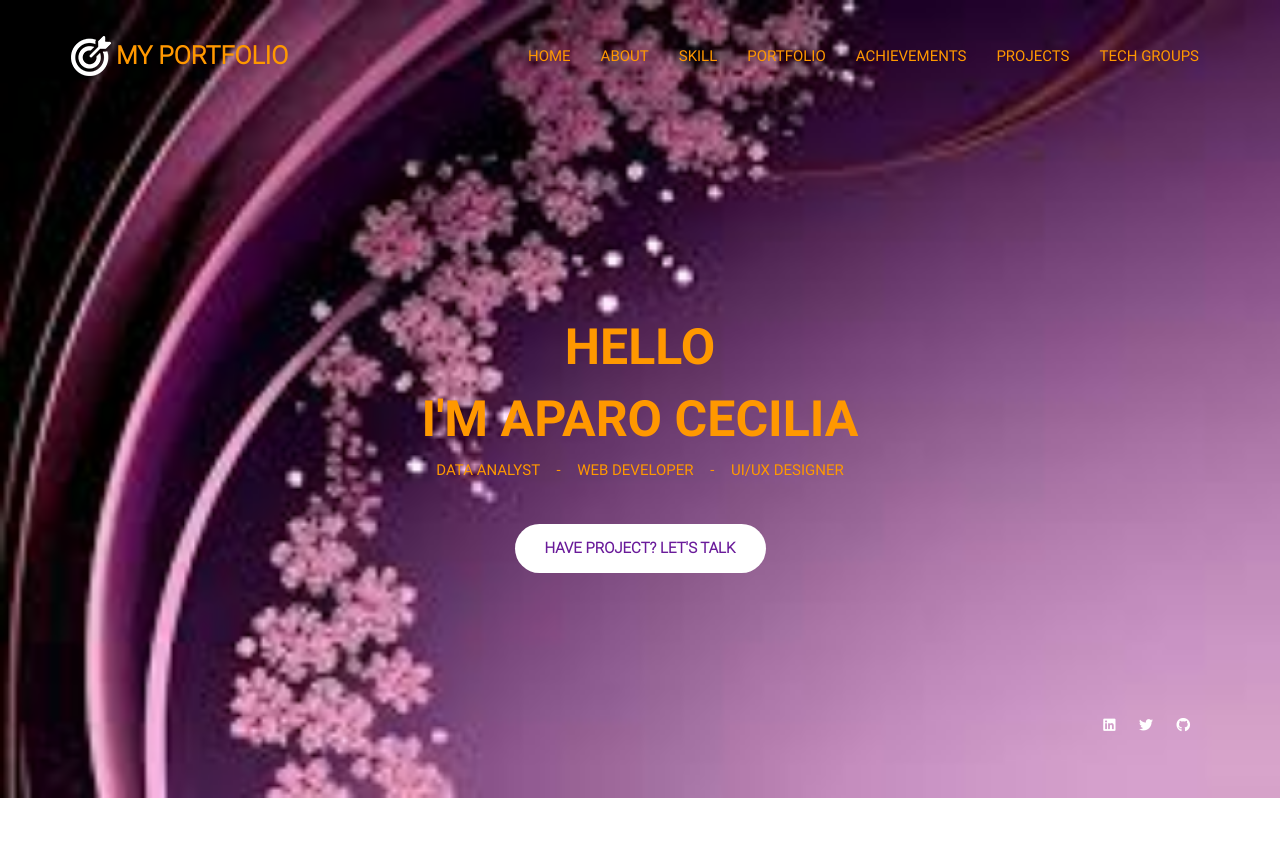
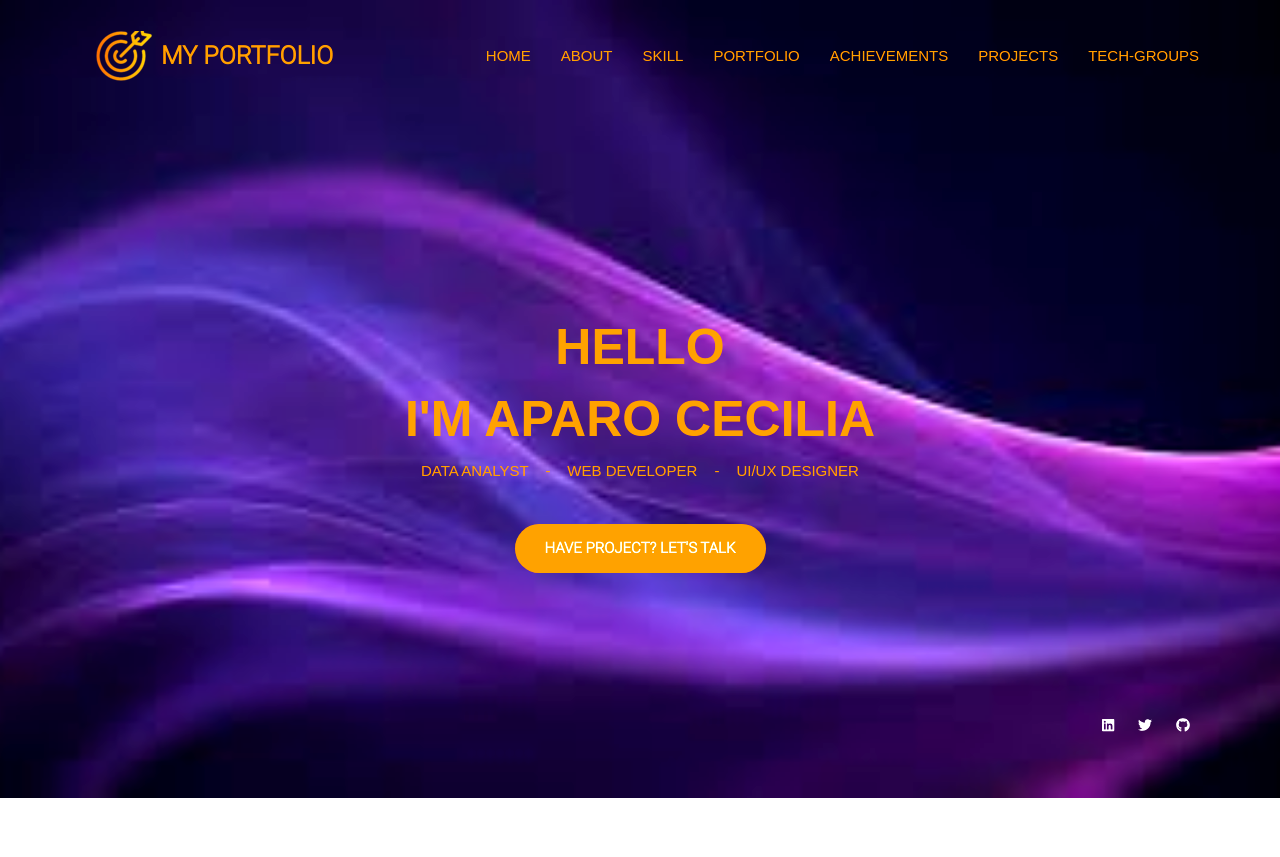
Before and after one commit to APAROCECILIA/portfolio, a Django app: page / in a window 1280 px wide. Shown: the top 857 px of the page. Run offline with Django 5.2, Linux system fonts and the light colour scheme; some libraries are stand-ins or nearby versions; some web fonts are replaced.

Commit message:
enhanced

```diff
--- a/main/static/css/styles.css
+++ b/main/static/css/styles.css
@@ -2,21 +2,21 @@
   font-family: 'Roboto';
   font-style: normal;
   font-weight: 400;
-  src: url(../assets/fonts/Roboto-Regular.ttf);
+  src: url("/static/fonts/Roboto-Regular.ttf");
 }
 
 @font-face {
   font-family: 'Roboto';
   font-style: normal;
   font-weight: 700;
-  src: url(../assets/fonts/Roboto-Bold.ttf);
+  src: url("/static/fonts/Roboto-Bold.ttf");
 }
 
 @font-face {
   font-family: 'Roboto-Light';
   font-style: normal;
   font-weight: 300;
-  src: url(../assets/fonts/Roboto-Light.ttf);
+  src: url("/static/fonts/Roboto-Light.ttf");
 }
 
 body{
@@ -53,10 +53,6 @@ body{
 }
 
 
-
-
-
-
 ul li{
   list-style-type: none;
 }
@@ -73,7 +69,7 @@ a:hover, a:focus{
   font-family: 'Material Icons';
   font-style: normal;
   font-weight: 400;
-  src: url(../assets/iconfont/MaterialIcons-Regular.ttf);
+  src: url( "/static/iconfont/MaterialIcons-Regular.ttf");
 }
 
 .material-icons {
@@ -101,15 +97,24 @@ html,body {
   margin: 0px;
   padding: 0px;
   overflow-x: hidden;
+  scroll-behavior: smooth;
+  margin: 0;
+  font-family: Arial, sans-serif;
+
+
 }
+
+
 
 .header--bg{
   background: url("/static/images/galaxy b.jpg") no-repeat;
+
   background-size: cover;
-  position: relative;
+  background-position: center;
   background-color: transparent;
   opacity: 1;
   z-index: 1;
+  filter: contrast(1.1) brightness(1.05);
 }
 
 
@@ -121,7 +126,7 @@ html,body {
   right: 0;
   top: 0;
   bottom: 0;
-  background: none;  /* Remove gradient */
+  background: none;
   z-index: -1;
 }
 
@@ -160,15 +165,22 @@ html,body {
 
 .header__button{
   padding: 11px 30px;
-  background-color: #fff;
+  background-color:  #ff9800;
   border-radius: 30px;
   display: inline-block;
   font-size: 15px;
-  color:   #6a1b9a;
+  color: #fff  ;
   font-family: Roboto-Light;
   font-weight: bold;
   margin-top: 30px;
+
 }
+
+#callButton:hover {
+  color: purple;
+}
+
+
 
 .navbar .navbar-nav > li > a, .navbar .navbar-brand, .navbar .navbar-nav > li > a:focus{
   background-color: transparent;
@@ -199,8 +211,8 @@ html,body {
   font-size: 25px;
   font-family: Roboto-Light;
   font-weight: bold;
-  background: url("/static/images/logo.png") no-repeat;
-  padding-left: 45px;
+  background: url("/static/images/icon.png") no-repeat;
+  padding-left: 90px;
   background-position: left center;
   color: #ff9800;
 }
@@ -242,16 +254,9 @@ html,body {
 }
 
 
-
-
-
-
-
-
 .page-section{
-	margin-top: 100px;
-	margin-bottom: 100px;
-  margin-top: 60px;
+  margin-bottom: 100px;
+  margin-top: 100px;
   max-width: 1200px;
   color: #ff9800;
 }
@@ -274,17 +279,19 @@ letter-spacing: 1px;
   display: block;
   margin-right: auto;
   margin-left: auto;
-  margin-bottom: 30px;
+  margin-bottom: 2px;
+  margin-top: 2px;
 }
 
 .page-section__paragraph{
   font-size: 15px;
   color: #5d5d5d;
-  max-width: 540px;
+  max-width: 1000px;
   text-align: center;
   margin-right: auto;
   margin-left: auto;
   margin-bottom: 60px;
+  margin-top: 15px;
 }
 
 .page-section__paragraph--white{
@@ -319,24 +326,6 @@ letter-spacing: 1px;
   background-color: purple;
   margin: 20px 0;
 }
-
-
-/* @media screen and (max-width: 991px) {
-  .about__image {
-      margin-right: 20px;
-  } */
-
-
-/* .about__image img {
-  width: 100%;
-  height: auto;
-  display: block;
-  text-align: left;
-  width: 80%;
-} */
-
-
-
 
 .about__bio{
   font-size: 15px;
@@ -378,7 +367,7 @@ letter-spacing: 1px;
  background-color: #ff9800;
  font-family: Roboto-Light;
  color: #fff;
- border: 3px solid purple;
+ border: 1px solid purple;
 
 }
 
@@ -405,7 +394,7 @@ letter-spacing: 1px;
 }
 
 .skill--bg{
-  background: url("/static/images/skill-background.png") no-repeat;
+  background: url("/static/images/banner.jpg") no-repeat;
   background-size: cover;
   position: relative;
   z-index: 1;
@@ -643,7 +632,7 @@ letter-spacing: 1px;
 }
 
 .slider--bg{
-  background: url("/static/images/skill-background.png") no-repeat;
+  background: url("/static/images/why.jpg") no-repeat;
   background-size: cover;
   position: relative;
   z-index: 1;
--- a/main/templates/index.html
+++ b/main/templates/index.html
@@ -6,8 +6,8 @@
   <meta charset="UTF-8">
   <meta name="viewport" content="width=device-width, initial-scale=1" />
   <title>Aparo Cecilia</title>
-  <meta name="keywords" content="Lorem ipsum dolor sit amet, consectetur adipisicing elit, sed do eiusmod.">
-  <meta name="description" content="Lorem ipsum dolor sit amet, consectetur adipisicing elit, sed do eiusmod.">
+  <meta name="keywords" content="Portfolio">
+  <meta name="description" content="Aparo Cecilia">
 
   <link rel="stylesheet" href="{% static 'fonts/flat-icon/flaticon.css' %}">
   <link rel="stylesheet" href="{% static 'bootstrap/css/bootstrap.min.css' %}">
@@ -15,13 +15,6 @@
 
   <link rel="stylesheet" href="https://cdnjs.cloudflare.com/ajax/libs/font-awesome/5.15.4/css/all.min.css">
 
-
-
-
-
-  <!-- <link rel="stylesheet" href="{% static '/fonts/flat-icon/flatic' %}on.css">
-  <link rel="stylesheet" href="{% static '/bootstrap/css/bootstra' %}p.min.css">
-  <link rel="stylesheet" href="css/styles.css"> -->
 </head>
 <body>
 <div id="content-wrapper">
@@ -38,13 +31,13 @@
         </div>
         <div class="collapse navbar-collapse" id="myNavbar">
           <ul class="nav navbar-nav">
-            <li><a href="#">HOME</a></li>
-            <li><a href="#">ABOUT</a></li>
-            <li><a href="#">SKILL</a></li>
-            <li><a href="#">PORTFOLIO</a></li>
-            <li><a href="#">ACHIEVEMENTS</a></li>
-            <li><a href="#">PROJECTS</a></li>
-            <li><a href="#">TECH GROUPS</a></li>
+            <li><a href="#home">HOME</a></li>
+            <li><a href="#about">ABOUT</a></li>
+            <li><a href="#skill">SKILL</a></li>
+            <li><a href="#portfolio">PORTFOLIO</a></li>
+            <li><a href="#achievements">ACHIEVEMENTS</a></li>
+            <li><a href="#projects">PROJECTS</a></li>
+            <li><a href="#tech-groups">TECH-GROUPS</a></li>
           </ul>
         </div>
       </nav>
@@ -56,27 +49,36 @@
           <li>WEB DEVELOPER <span class="padding">&#45;</span></li>
           <li>UI&#47;UX DESIGNER </span></li>
         </ul>
-        <a class="header__button" href="#">HAVE PROJECT? LET'S TALK</a>
+       <a class="header__button" href="#" id="callButton">HAVE PROJECT? LET'S TALK</a>
       </div>
-
-
 
       <div class="social-icon pull-right">
         <ul>
-          <li><a href="https://www.linkedin.com/in/aparo-cecilia-8710bb254?utm_source=share&utm_campaign=share_via&utm_content=profile&utm_medium=android_app" class="linkedin"><i class="fab fa-linkedin"></i></a></li>
-          <li><a href="https://x.com/CecilHeavens"><i class="fab fa-twitter"></i></a></li>
-          <li><a href="https://github.com/APAROCECILIA" class="github"><i class="fab fa-github"></i></a></li>
+            <li>
+                <a href="https://www.linkedin.com/in/aparo-cecilia-8710bb254" class="linkedin" target="_blank">
+                    <i class="fab fa-linkedin"></i>
+                </a>
+            </li>
+            <li>
+                <a href="https://x.com/CecilHeavens" class="twitter" target="_blank">
+                    <i class="fab fa-twitter"></i>
+                </a>
+            </li>
+            <li>
+                <a href="https://github.com/APAROCECILIA" class="github" target="_blank">
+                    <i class="fab fa-github"></i>
+                </a>
+            </li>
         </ul>
-      </div>
-
+    </div>
     </div>
   </header>
 
-  <section class="about">
+  <section id="about" class="about">
     <div class="container about__container--narrow">
       <div class="page-section">
         <h2 class="page-section__title">ABOUT ME</h2>
-        {% load static %}
+
         <img class="page-section__title-style" src="{% static 'images/title-style.png' %}" alt="">
 
 
@@ -139,7 +141,7 @@
     </div>
   </section>
 
-  <section class="skill skill--bg">
+  <section id="skill" class="skill skill--bg">
     <div class="container skill__container--narrow">
       <div class="page-section">
         <h2 class="page-section__title page-section__title--white">MY SKILL</h2>
@@ -189,7 +191,7 @@
     <div class="container">
       <div class="page-section">
         <h2 class="page-section__title">MY SERVICES</h2>
-        <img class="page-section__title-style" src="{% static '/images/title-style.png' %} " alt="">
+        <img class="page-section__title-style" src="{% static '/images/title-style.jpg' %} " alt="">
         <p class="page-section__paragraph">From crafting intuitive UI/UX designs and developing dynamic
            Django-powered web applications to delivering insightful data visualizations, my services are
            tailored to turn ideas into impactful solutions. Let’s bring your vision to life! </p>
@@ -220,7 +222,7 @@
     </div>
   </section>
 
-  <section class="portfolio">
+  <section id="portfolio" class="portfolio">
     <div class="container">
       <div class="page-section">
         <h2 class="page-section__title">MY PORTFOLIO</h2>
@@ -328,7 +330,7 @@
     </div>
   </section>
 
-  <section class="slider slider--bg">
+  <section id="achievements" class="slider slider--bg">
     <div class ="container">
       <div class = "page-section">
     <h2 class="page-section__title">MY ACHIEVEMENTS</h2>
@@ -413,7 +415,7 @@
 
   </section>
 
-<section class="team">
+<section id="projects" class="team">
     <div class="container">
       <div class="page-section">
         <div class="row g-3">
@@ -517,7 +519,7 @@
     </div>
   </section>
 
-  <section class="blog">
+  <section  id="tech-groups" class="blog">
     <div class="container">
       <div class="page-section">
         <h2 class="page-section__title">TECH-GROUPS</h2>
@@ -568,13 +570,36 @@
     </div>
     <hr style="border: 0;border-top: 1px solid #525B60;display:block;margin-top: 40px;">
     <div class="container text-center">
-      <div class="social-icon">
+      <!-- <div class="social-icon">
         <ul>
           <li><a href="https://www.linkedin.com/in/aparo-cecilia-8710bb254?utm_source=share&utm_campaign=share_via&utm_content=profile&utm_medium=android_app" class="linkedin"><i class="fab fa-linkedin"></i></a></li>
           <li><a href="https://x.com/CecilHeavens"><i class="fab fa-twitter"></i></a></li>
           <li><a href="https://github.com/APAROCECILIA" class="github"><i class="fab fa-github"></i></a></li>
         </ul>
-      </div>
+      </div> -->
+
+      <div class="social-icon">
+        <ul>
+            <li>
+                <a href="https://www.linkedin.com/in/aparo-cecilia-8710bb254" class="linkedin" target="_blank">
+                    <i class="fab fa-linkedin"></i>
+                </a>
+            </li>
+            <li>
+                <a href="https://x.com/CecilHeavens" class="twitter" target="_blank">
+                    <i class="fab fa-twitter"></i>
+                </a>
+            </li>
+            <li>
+                <a href="https://github.com/APAROCECILIA" class="github" target="_blank">
+                    <i class="fab fa-github"></i>
+                </a>
+            </li>
+        </ul>
+    </div>
+
+
+
       <p class="footer__paragraph">Copyright &copy; 2024 AparoCecilia , All Rights Reserved.</p>
     </div>
   </footer>
@@ -584,6 +609,46 @@
 <script src="{% static 'jquery/jquery-3.2.1.min.js' %}"></script>
 <script src="{% static 'bootstrap/js/bootstrap.min.js' %}"></script>
 <script src="{% static 'js/mixitup.js' %}"></script>
+
+
+
+
+ <script>
+  document.querySelectorAll('a[href^="#"]').forEach(anchor => {
+    anchor.addEventListener('click', function (e) {
+      e.preventDefault();
+
+      const targetSection = document.querySelector(this.getAttribute('href'));
+      targetSection.scrollIntoView({
+        behavior: 'smooth',
+        block: 'start'
+      });
+    });
+  });
+
+</script>
+
+
+
+
+<script src="https://cdnjs.cloudflare.com/ajax/libs/font-awesome/5.15.4/js/all.min.js"></script>
+
+<script>
+    // Add event listeners for all icons
+    document.querySelectorAll('.social-icon a').forEach(icon => {
+        icon.addEventListener('click', function (event) {
+            const url = this.getAttribute('href');
+            window.open(url, '_blank');
+        });
+    });
+</script>
+
+
+<script>
+  document.getElementById('callButton').addEventListener('click', function() {
+    window.location.href = 'tel:0776178913';
+  });
+</script>
 
 <script>
   document.getElementById("cvButton").addEventListener("click", function() {
```
Also changed, not shown: main/static/images/galaxy b.jpg, main/static/images/icon.png (added), main/static/images/soft.jpg, main/static/images/title-style.png (deleted), main/static/images/why.jpg (added), 1 other file.
